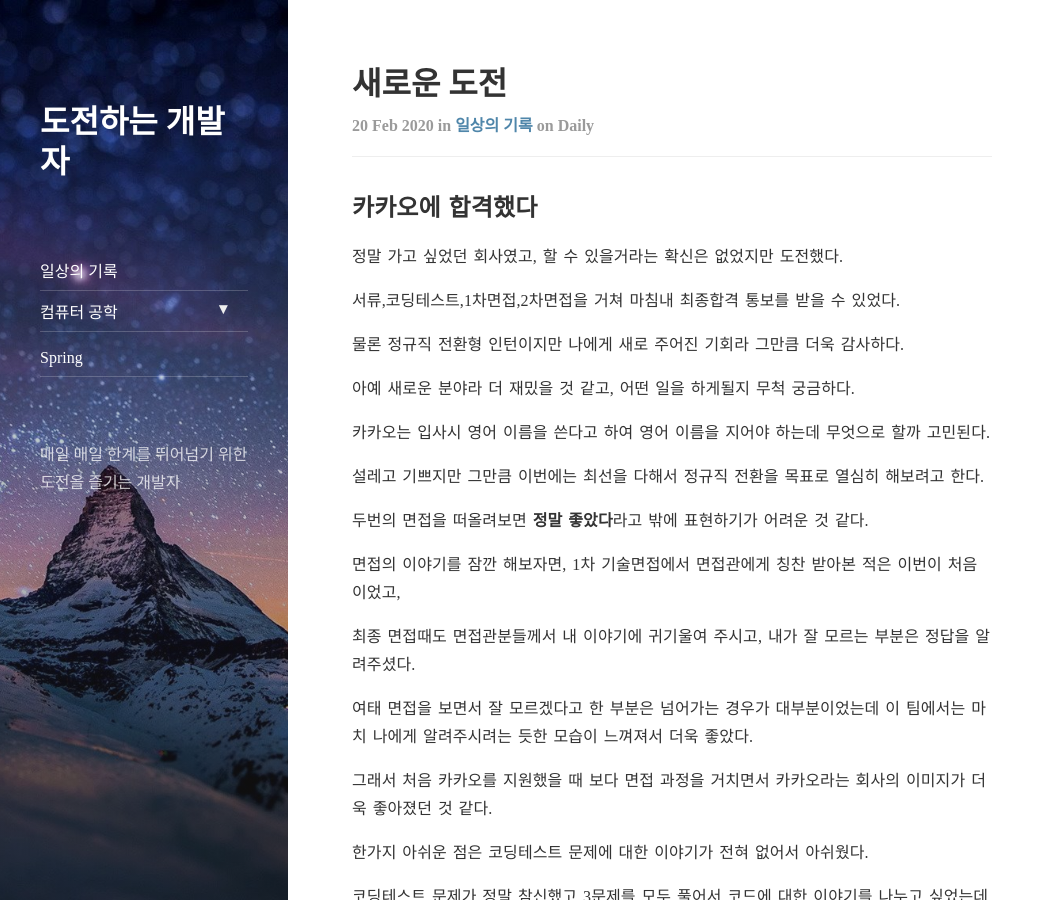
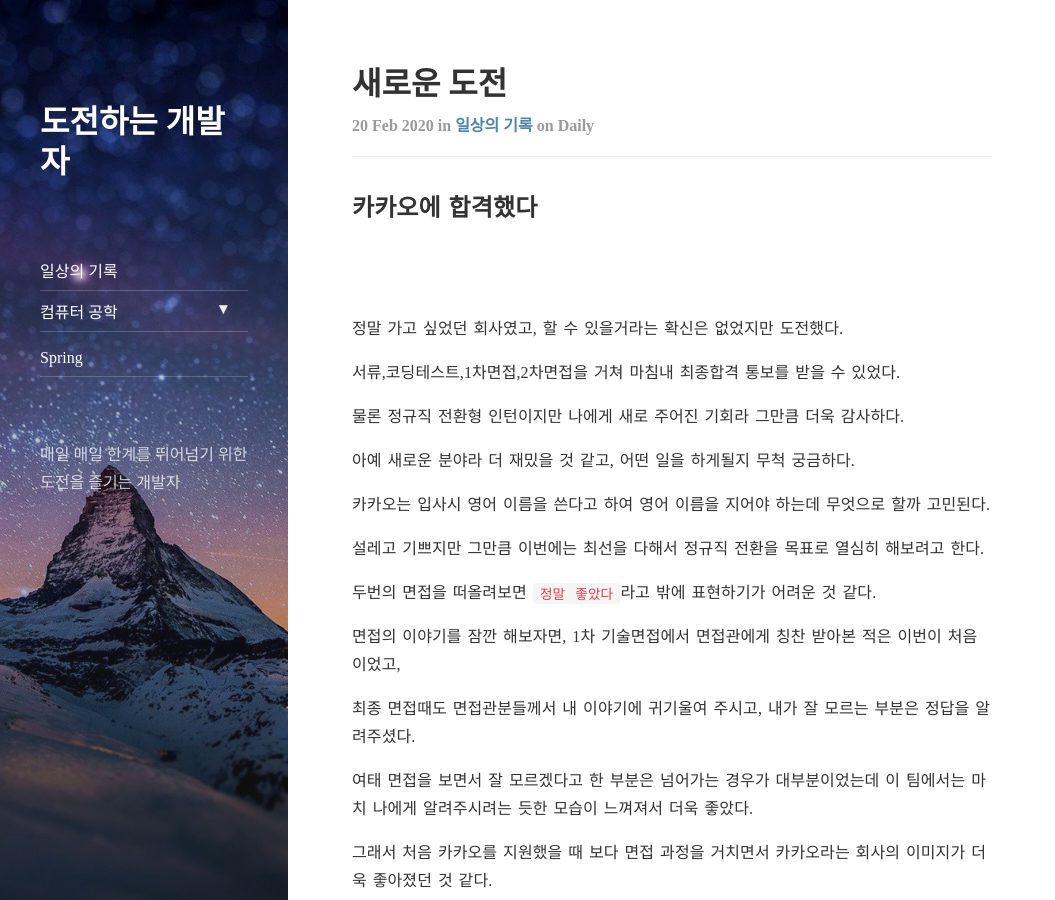
Before and after one commit to minkukjo/minkukjo.github.io, a Jekyll site: the page built from _posts/2020-02-20-daily.md, in a window 1280 px wide and 900 px high. Shown: the whole window, without its empty margins (0-1055 px from the left). Built offline with Jekyll 4.4.1, drawn with Linux system fonts in a browser that asks for light colours; nearby versions of some CDN libraries.

Commit message:
전체보기 수정

```diff
--- a/_posts/2020-02-20-daily.md
+++ b/_posts/2020-02-20-daily.md
@@ -8,6 +8,9 @@ comments: false
 ---
 
 ## 카카오에 합격했다
+
+<br>
+<br>
 
 정말 가고 싶었던 회사였고, 할 수 있을거라는 확신은 없었지만 도전했다.
 
@@ -21,7 +24,7 @@ comments: false
 
 설레고 기쁘지만 그만큼 이번에는 최선을 다해서 정규직 전환을 목표로 열심히 해보려고 한다.
 
-두번의 면접을 떠올려보면 **정말 좋았다**라고 밖에 표현하기가 어려운 것 같다.
+두번의 면접을 떠올려보면 `정말 좋았다`라고 밖에 표현하기가 어려운 것 같다.
 
 면접의 이야기를 잠깐 해보자면, 1차 기술면접에서 면접관에게 칭찬 받아본 적은 이번이 처음이었고,
 
```
